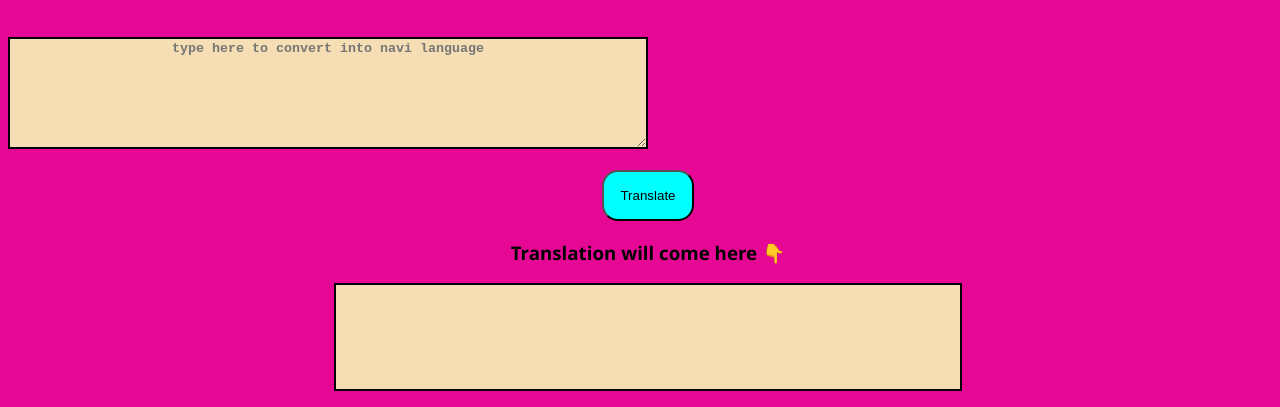
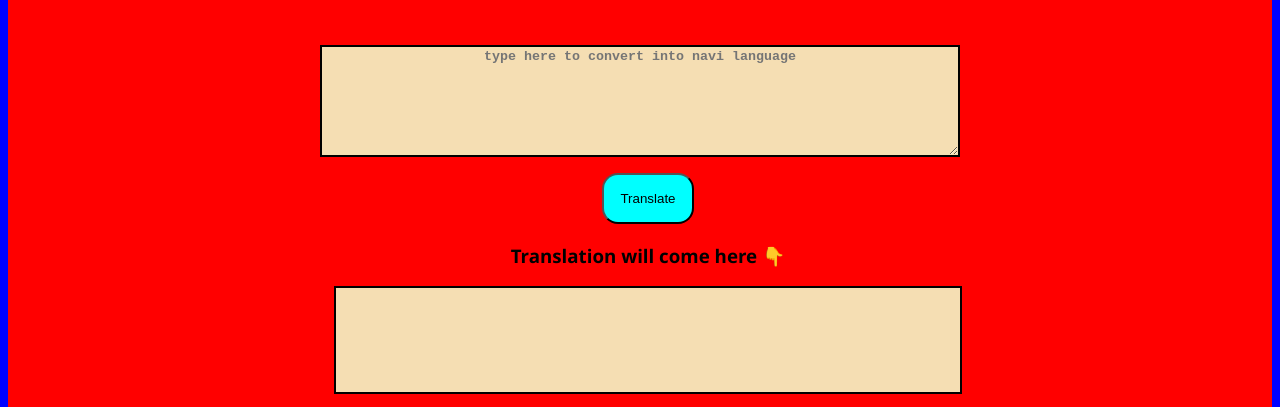
Before and after one commit to 1nigmanand/Navi-translator, a plain HTML site: page index.html in a window 1280 px wide. Shown: the part 145-552 px from the top of the page. Drawn offline with Linux system fonts and the light colour scheme; a web font is replaced by a local one.

Commit message:
Update index.html

```diff
--- a/index.html
+++ b/index.html
@@ -7,7 +7,8 @@
     <title>Navi translator</title>
     <link href="style.css" rel="stylesheet">
 </head>
-<body style="background-color:rgb(230, 7, 148);">
+<body >
+    <div class="display">
         <nav class="nav">
             <h1>NAVI TALK</h1>
         </nav>
@@ -21,6 +22,7 @@
             <h1>Navi language</h1>
             <h2>Nabi is a languange translator,which translates our english to <br> the language of na'vi people from a fricional world from the movie Avatar.</h2>
         </footer>
+    </div>
     <script src="app.js" type="text/javascript"></script>
 </body>
 </html>
```
Lines whose indentation alone changed are shown as unchanged.
